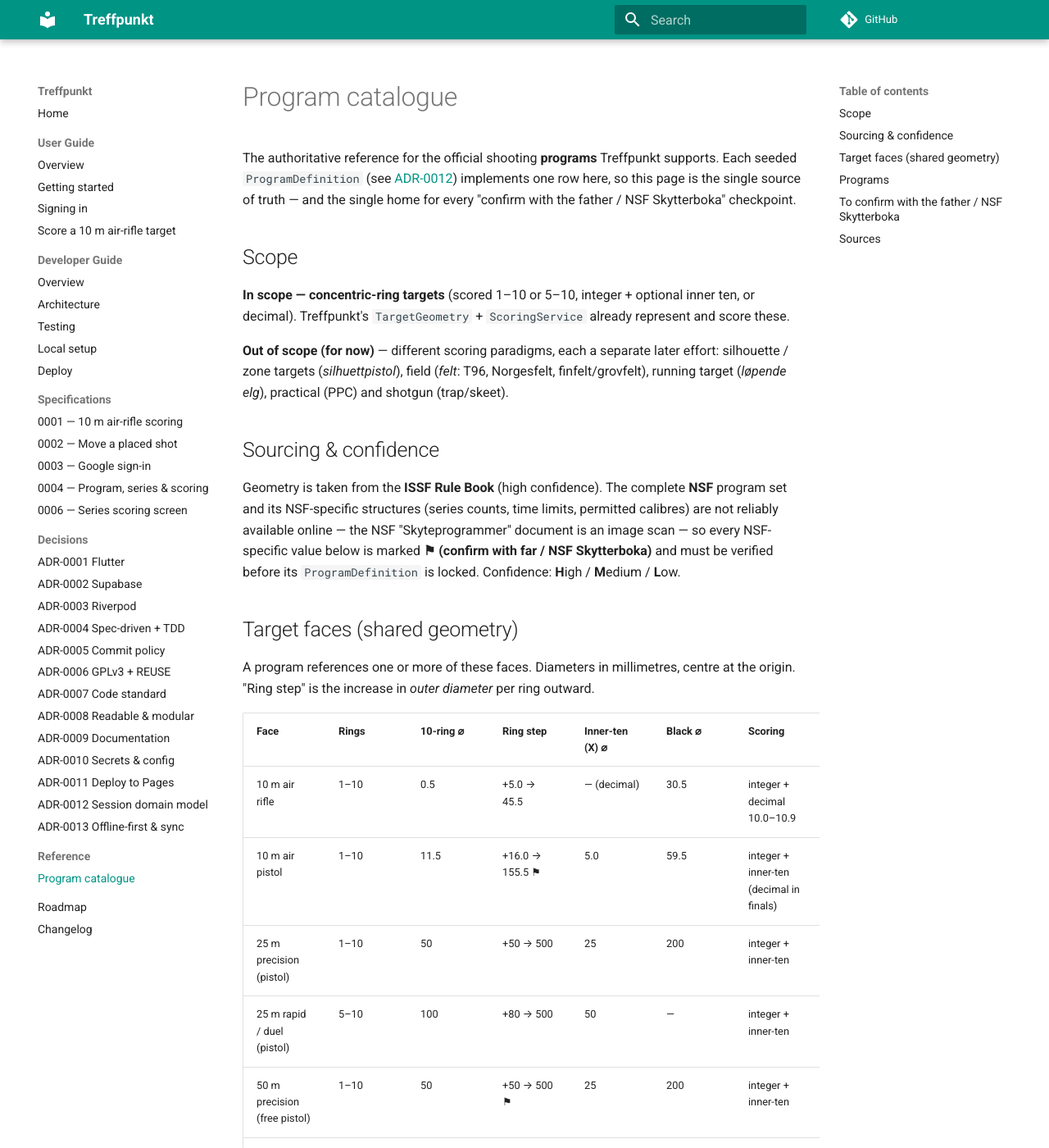
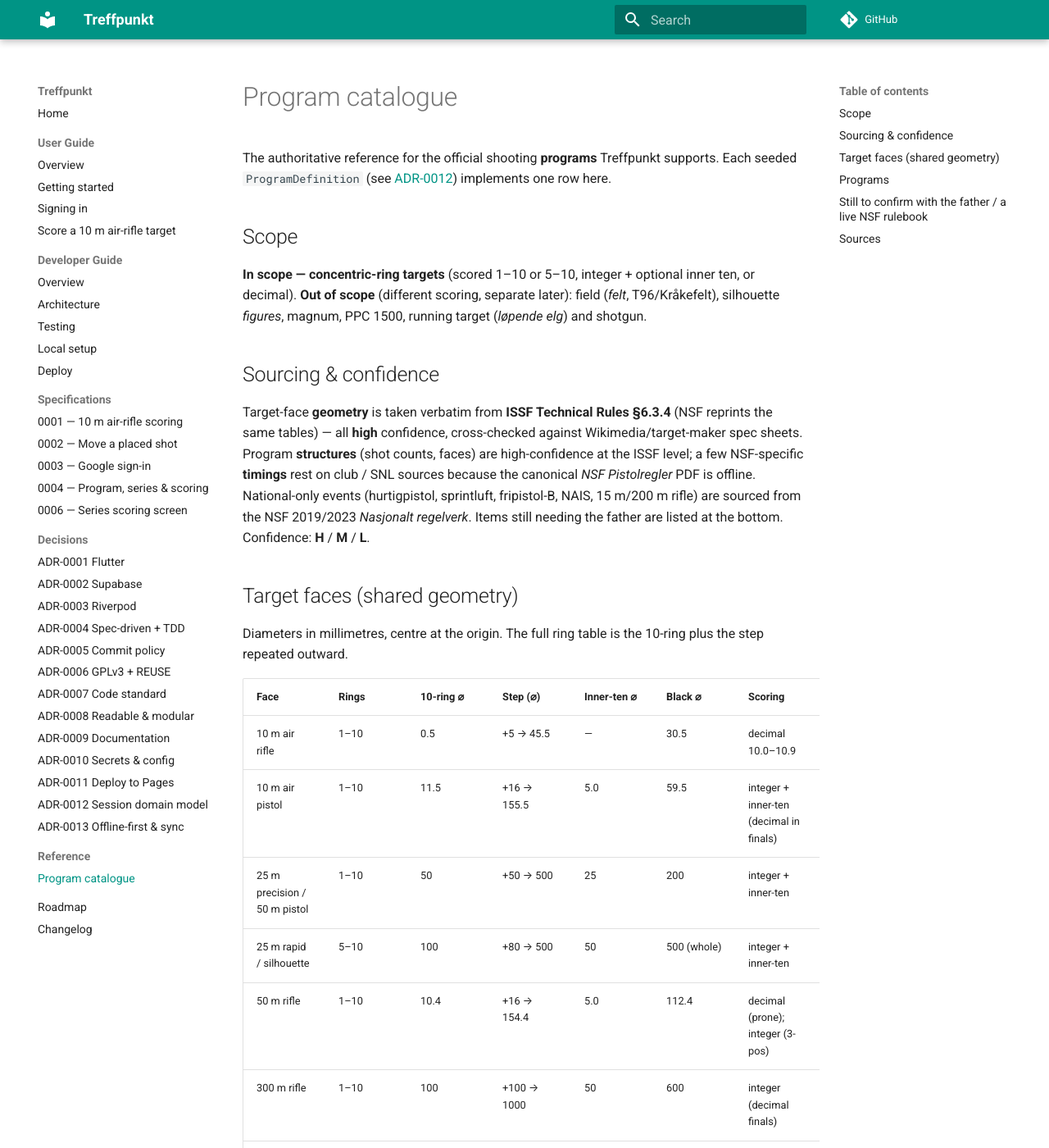
Before and after one commit to roykollensvendsen/treffpunkt, an MkDocs documentation site: the page built from docs/reference/program-catalogue.md, in a window 1280 px wide and 1400 px high. Shown: the whole window at 82% size. Built offline with MkDocs 1.6.1 and Material for MkDocs 9.7.7, drawn with Linux system fonts in a browser that asks for light colours; comment, search, counter and statistics services are not loaded; some of the changed text lies outside the part shown.

Commit message:
docs: fill the program catalogue from sourced research
Replaces the sparse catalogue with the real programs and target faces, gathered from the ISSF Technical Rules and NSF regulations. It now answers the open questions — for example a finpistol match is shot on two different faces (precision, then the rapid/silhouette face for the duel).

Add all ten concentric-ring target faces with their full ring geometry, the in-scope pistol and rifle programs with their stages/faces/shot counts and scoring, the gauge rule, and a short list of NSF-specific timings still to confirm with the father. Sources cited (ISSF §6.3.4, NSF Nasjonalt regelverk, club pages).

```diff
--- a/docs/reference/program-catalogue.md
+++ b/docs/reference/program-catalogue.md
@@ -2,74 +2,77 @@
 
 The authoritative reference for the official shooting **programs** Treffpunkt
 supports. Each seeded `ProgramDefinition` (see
-[ADR-0012](../adr/0012-shooting-session-domain-model.md)) implements one row here,
-so this page is the single source of truth — and the single home for every
-"confirm with the father / NSF Skytterboka" checkpoint.
+[ADR-0012](../adr/0012-shooting-session-domain-model.md)) implements one row here.
 
 ## Scope
 
 **In scope — concentric-ring targets** (scored 1–10 or 5–10, integer + optional
-inner ten, or decimal). Treffpunkt's `TargetGeometry` + `ScoringService` already
-represent and score these.
-
-**Out of scope (for now)** — different scoring paradigms, each a separate later
-effort: silhouette / zone targets (*silhuettpistol*), field (*felt*: T96,
-Norgesfelt, finfelt/grovfelt), running target (*løpende elg*), practical (PPC) and
-shotgun (trap/skeet).
+inner ten, or decimal). **Out of scope** (different scoring, separate later):
+field (*felt*, T96/Kråkefelt), silhouette *figures*, magnum, PPC 1500, running
+target (*løpende elg*) and shotgun.
 
 ## Sourcing & confidence
 
-Geometry is taken from the **ISSF Rule Book** (high confidence). The complete
-**NSF** program set and its NSF-specific structures (series counts, time limits,
-permitted calibres) are not reliably available online — the NSF "Skyteprogrammer"
-document is an image scan — so every NSF-specific value below is marked
-**⚑ (confirm with far / NSF Skytterboka)** and must be verified before its
-`ProgramDefinition` is locked. Confidence: **H**igh / **M**edium / **L**ow.
+Target-face **geometry** is taken verbatim from **ISSF Technical Rules §6.3.4**
+(NSF reprints the same tables) — all **high** confidence, cross-checked against
+Wikimedia/target-maker spec sheets. Program **structures** (shot counts, faces)
+are high-confidence at the ISSF level; a few NSF-specific **timings** rest on club
+/ SNL sources because the canonical *NSF Pistolregler* PDF is offline. National-only
+events (hurtigpistol, sprintluft, fripistol-B, NAIS, 15 m/200 m rifle) are sourced
+from the NSF 2019/2023 *Nasjonalt regelverk*. Items still needing the father are
+listed at the bottom. Confidence: **H** / **M** / **L**.
 
 ## Target faces (shared geometry)
 
-A program references one or more of these faces. Diameters in millimetres, centre
-at the origin. "Ring step" is the increase in *outer diameter* per ring outward.
+Diameters in millimetres, centre at the origin. The full ring table is the 10-ring
+plus the step repeated outward.
 
-| Face | Rings | 10-ring ⌀ | Ring step | Inner-ten (X) ⌀ | Black ⌀ | Scoring | Conf. |
-|------|-------|-----------|-----------|------------------|---------|---------|-------|
-| 10 m air rifle | 1–10 | 0.5 | +5.0 → 45.5 | — (decimal) | 30.5 | integer + decimal 10.0–10.9 | H |
-| 10 m air pistol | 1–10 | 11.5 | +16.0 → 155.5 ⚑ | 5.0 | 59.5 | integer + inner-ten (decimal in finals) | M |
-| 25 m precision (pistol) | 1–10 | 50 | +50 → 500 | 25 | 200 | integer + inner-ten | H |
-| 25 m rapid / duel (pistol) | 5–10 | 100 | +80 → 500 | 50 | — | integer + inner-ten | H |
-| 50 m precision (free pistol) | 1–10 | 50 | +50 → 500 ⚑ | 25 | 200 | integer + inner-ten | M |
-| 50 m rifle (smallbore) | 1–10 | TBD ⚑ | TBD ⚑ | TBD / decimal | TBD | decimal 10.0–10.9 | L |
-| 300 m rifle | 1–10 | TBD ⚑ | TBD ⚑ | TBD | TBD | integer / decimal | L |
+| Face | Rings | 10-ring ⌀ | Step (⌀) | Inner-ten ⌀ | Black ⌀ | Scoring | Conf. |
+|------|-------|-----------|----------|-------------|---------|---------|-------|
+| 10 m air rifle | 1–10 | 0.5 | +5 → 45.5 | — | 30.5 | decimal 10.0–10.9 | H |
+| 10 m air pistol | 1–10 | 11.5 | +16 → 155.5 | 5.0 | 59.5 | integer + inner-ten (decimal in finals) | H |
+| 25 m precision / 50 m pistol | 1–10 | 50 | +50 → 500 | 25 | 200 | integer + inner-ten | H |
+| 25 m rapid / silhouette | 5–10 | 100 | +80 → 500 | 50 | 500 (whole) | integer + inner-ten | H |
+| 50 m rifle | 1–10 | 10.4 | +16 → 154.4 | 5.0 | 112.4 | decimal (prone); integer (3-pos) | H |
+| 300 m rifle | 1–10 | 100 | +100 → 1000 | 50 | 600 | integer (decimal finals) | H |
+| Colt (Fripistol-B, NSF) | 1–10 | 25 | +25 → 250 | 12.5 | — | integer + inner-ten | H |
+| 10 m air-duel (NSF) | 5–10 | 23 | +26.5 → 155.5 | 11.5 | — | integer + inner-ten | H |
+| 200 m rifle (NSF, scaled) | 1–10 | 64 | +66.67 → 664 | 30.67 | 397 | integer + inner-ten | H |
+| 15 m / luftsprint (NSF) | 1–10 | 2 | +9 → 83 | — | 38 / 29 | integer | H |
 
-The **bullet gauge** (inward-edge rule: a hole touching a ring line scores the
-higher ring) is ⌀ 5.6 mm for .22 and ⌀ 9.65 mm for centre-fire (ISSF, H).
+The **gauge** (inward-edge rule) is ⌀ 5.6 mm for .22 and ⌀ 9.65 mm for centre-fire.
 
 ## Programs
 
-| Program (NO) | ISSF | Disc. | Dist. | Weapon class / calibre | Face(s) → stages | Series (shots × count) | Timing | Conf. |
-|---|---|---|---|---|---|---|---|---|
-| Luftrifle | 10 m Air Rifle | rifle | 10 m | air 4.5 mm | air rifle | 10 × N (match 60) ⚑ | match limit | H / M |
-| Luftpistol | 10 m Air Pistol | pistol | 10 m | air 4.5 mm | air pistol | 5 × N (40 / 60) ⚑ | match limit | M |
-| Standardpistol | 25 m Standard Pistol | pistol | 25 m | .22 | precision | 5 × 12 = 60 ⚑ | 150 / 20 / 10 s | M |
-| Finpistol | 25 m (fin) | pistol | 25 m | .22 | precision + rapid → *presisjon*, *duell* | 5 × N per stage ⚑ | presisjon slow; duell timed ⚑ | M |
-| Grovpistol | 25 m (grov) | pistol | 25 m | centre-fire 7.62–9.65 mm | precision + rapid → *presisjon*, *duell* | as finpistol ⚑ | as finpistol ⚑ | M |
-| Fripistol | 50 m Pistol | pistol | 50 m | .22 | 50 m precision | 10 × 6 = 60 ⚑ | ~2 h total ⚑ | M |
-| Hurtigpistol fin / grov | 25 m rapid | pistol | 25 m | .22 / centre-fire | rapid / duel | 5 × N ⚑ | timed (e.g. 8 / 6 / 4 s) ⚑ | L |
-| Miniatyrrifle 50 m | 50 m Rifle | rifle | 50 m | .22 | 50 m rifle | per position ⚑ | match | L |
-| 300 m rifle | 300 m Rifle | rifle | 300 m | centre-fire | 300 m rifle | per position ⚑ | match | L |
+| Program (NO) | ISSF | Dist. | Calibre | Stages → faces | Shots | Scoring | Conf. |
+|---|---|---|---|---|---|---|---|
+| Luftrifle | 10 m Air Rifle | 10 m | air 4.5 mm | 1 face (air rifle) | 30 / 40 / 60 | decimal | H |
+| Luftpistol | 10 m Air Pistol | 10 m | air 4.5 mm | 1 face (air pistol) | 60 (40 W/V/J) | integer + X | H |
+| Finpistol (6F) | 25 m Sport Pistol | 25 m | .22 | Presisjon 6×5 (precision) + Duell 6×5 (rapid, 3 s/7 s) | 60 | integer + X | H |
+| Grovpistol (6G) | 25 m Centre-Fire | 25 m | 7.62–9.65 mm | as finpistol (precision + rapid) | 60 | integer + X | H |
+| Standardpistol (5) | 25 m Standard | 25 m | .22 | 3 stages 4×5 on precision @ 150/20/10 s | 60 | integer + X | H |
+| Silhuettpistol (4) | ~25 m Rapid Fire | 25 m | .22 | rapid face; 2×30 @ 8/6/4 s | 60 | integer + X | M |
+| Hurtigpistol (7F/7G…) | national | 25 m | .22 / c-f | rapid face; prøve + 4×5 @10 s + 4×5 @8 s + 4×5 @6 s | 60 | integer + X | H |
+| Fripistol (2A) | 50 m Pistol | 50 m | .22 | precision/50 m face; 6×10, 2 h | 60 | integer + X (X scored) | H |
+| Sprintluft (3D) | national | 10 m | air 4.5 mm | air-duel face; 30 in 15 min | 30 | integer + X | H |
+| 50 m rifle | 50 m Rifle | 50 m | .22 | 50 m rifle face; 3×20 or 60 prone | 60 | decimal (prone) / integer | H |
+| 200/300 m rifle | 300 m Rifle | 200/300 m | c-f ≤ 8 mm | 300 m / scaled 200 m face; 3×20 | 60 | integer | M |
 
-NAIS and any other NSF programs are added once confirmed with the father.
+(NAIS, fripistol-B, 15 m rifle and 10 m luftsprint are documented in the sources;
+seeded as confirmed.)
 
-## To confirm with the father / NSF Skytterboka
-- The complete official NSF program set (which programs; Norwegian names / codes).
-- Per program: shots per series, number of series, time limits, permitted calibres.
-- 10 m air pistol: the full ring table; inner-ten vs decimal in NSF practice.
-- The 50 m free-pistol face exact ring table; 50 m and 300 m rifle target geometry.
-- Whether finpistol / grovpistol = 6×5 *presisjon* + 6×5 *duell* (60 shots), and
-  the *duell* timing (e.g. 3 s exposed / 7 s hidden, or 20 / 10 s series).
+## Still to confirm with the father / a live NSF rulebook
+- **Per-series precision time** for fin/grov: 5 min (Evje) vs 6 min (SNL).
+- **Silhuettpistol** exact series-per-timing and single-turning vs 5-target bank.
+- **Luftpistol** face: ISSF 11.5 mm (asserted) vs the national air-duel face.
+- **Fripistol** modelling: true 50 m (precision face) vs national Fripistol-B 25 m
+  (Colt face) — or both.
+- **NAIS** shot count (30 per 2011 reglement vs 6×5 per Evje).
+- Class reductions for women / juniors / veterans; 50 m & 300 m rifle 3×20 vs 3×40.
 
 ## Sources
-- ISSF Technical Rules, Pistol Rules and Rifle Rules (2023); ISSF Rules for Paper
-  Target Scoring.
-- NSF Pistolregler; NSF "Skyteprogrammer og tillatte kalibre".
-- Spec 0001 (10 m air rifle) for the air-rifle face.
+- ISSF Technical Rules §6.3.4 (target tables) and Pistol/Rifle Rules (event
+  structures); NSF *Nasjonalt regelverk* (pistol 2019, rifle 2023).
+- Evje Pistolklubb, Oslo PK, Store norske leksikon (SNL), Wikipedia/Wikimedia and
+  target-maker spec sheets (cross-checks).
+- Spec 0001 (10 m air rifle).
```
